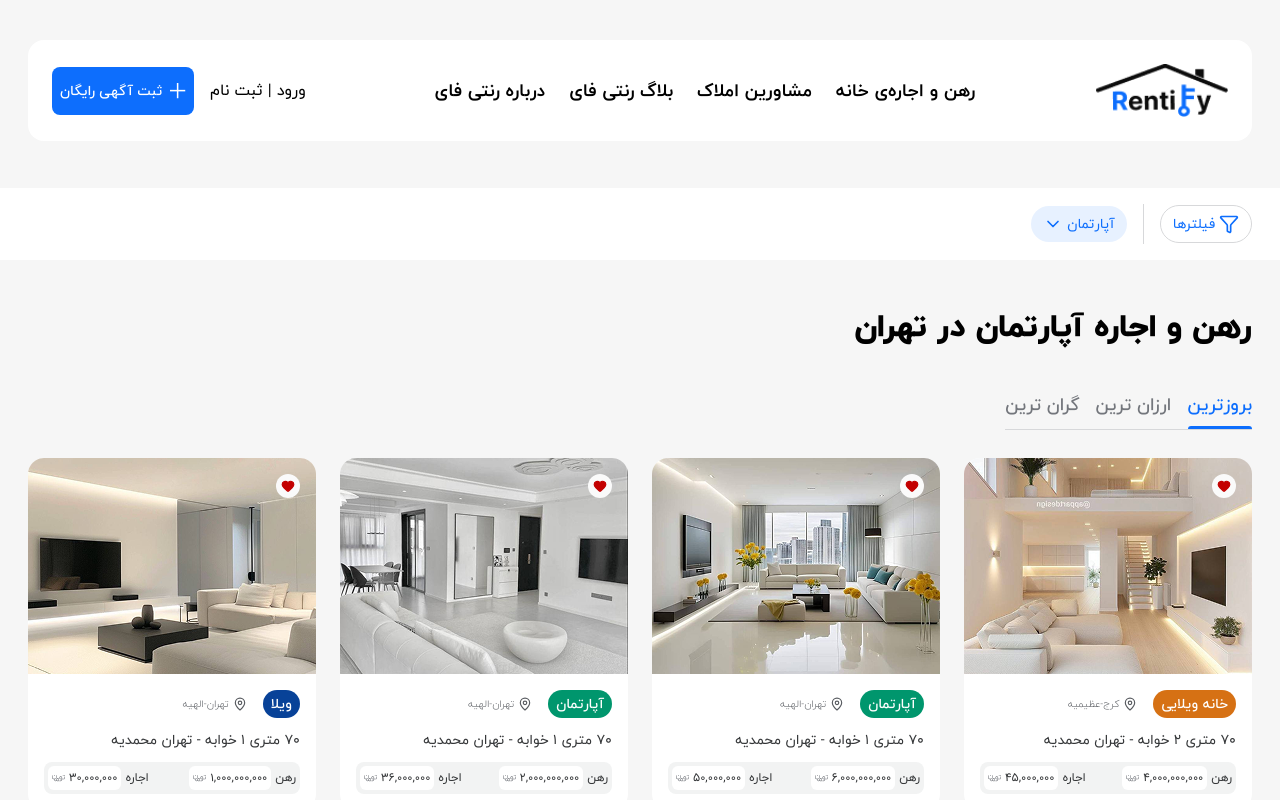
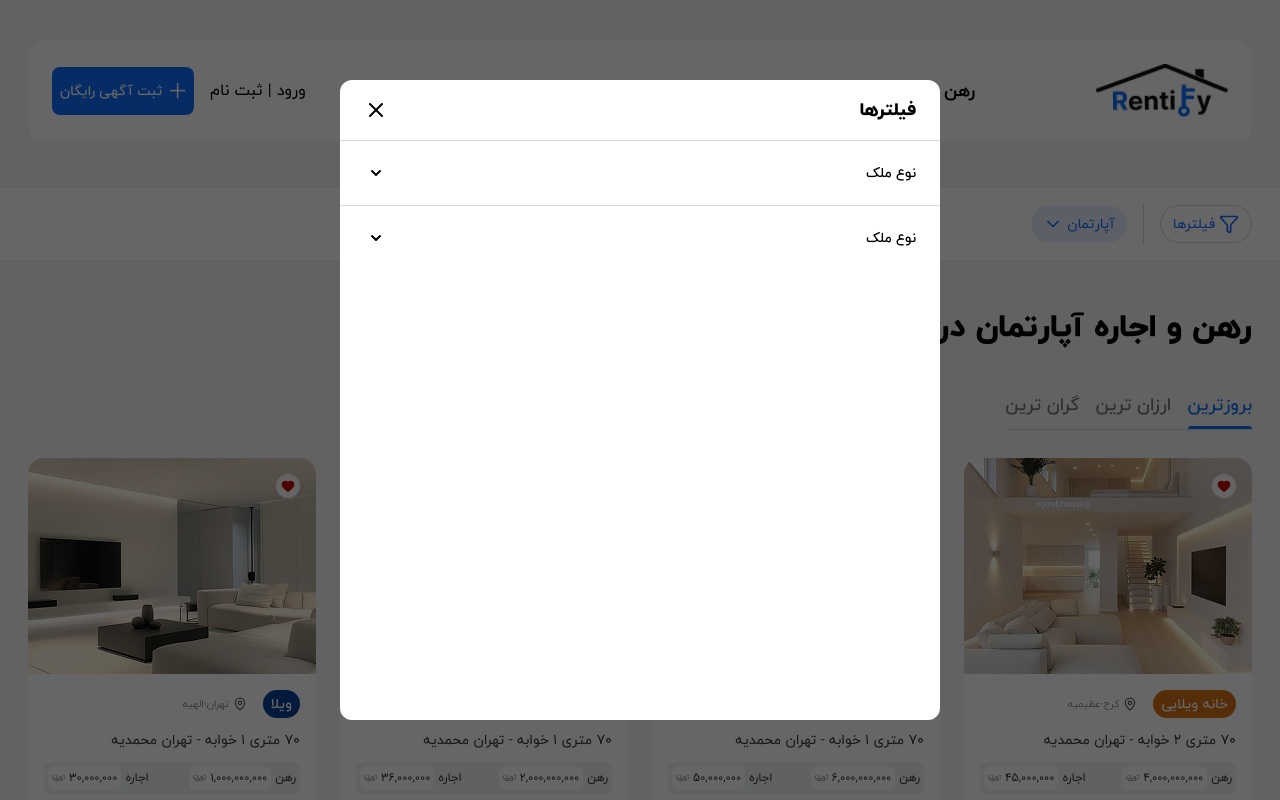
Before and after one commit to HosseinDev-02/rentify-app, a Next.js app: page /advertisements in a window 1280 px wide. Shown: the top 800 px of the page. Built offline with nearby package versions, Linux system fonts and the light colour scheme.

Commit message:
codding land type filtering

```diff
--- a/src/app/advertisements/page.js
+++ b/src/app/advertisements/page.js
@@ -1,13 +1,35 @@
+"use client";
 import Header from "@/components/layout/Header";
 import AdvertisementBox from "@/components/ui/AdvertisementBox";
+import Checkbox from "@/components/ui/Checkbox";
 import PrimaryButton from "@/components/ui/buttons/PrimaryButton";
 import { adsItems, searchResults } from "@/utils/data";
-import { ChevronDown, Funnel, Search } from "lucide-react";
-import React from "react";
+import { landTypes } from "@/utils/filters";
+import { Check, ChevronDown, Funnel, Search, XIcon } from "lucide-react";
+import React, { useState } from "react";
 
 export default function Advertisements() {
+    const [showFilters, setShowFilters] = useState([]);
+    const [selectedLandType, setSelectedLandType] = useState([]);
+
+    const toggleShowFilters = (type) => {
+        setShowFilters((prev) =>
+            prev.includes(type)
+                ? prev.filter((item) => item !== type)
+                : [...prev, type]
+        );
+    };
+
+    const landTypeToggle = (id, checked) => {
+        console.log("checked", checked);
+        console.log("id", id);
+        setSelectedLandType((prev) =>
+            checked ? [...prev, id] : prev.filter((item) => item !== id)
+        );
+    };
+
     return (
-        <div>
+        <>
             <Header
                 wrapperClassName={"rounded-2xl bg-white"}
                 className={"text-black!"}
@@ -94,6 +116,92 @@ export default function Advertisements() {
                     </div>
                 </div>
             </main>
-        </div>
+            {/* advertisements filtering wrapper */}
+            <div className="fixed inset-0 flex items-center justify-center bg-black/60 z-100">
+                {/* filtering wrapper */}
+                <div className="rounded-xl bg-white w-150 min-h-160">
+                    {/* filtering header */}
+                    <div className="flex items-center justify-between px-6 py-4 border-b border-b-[#D7D8DA]">
+                        <h6 className="text-lg font-IranYekan-ExtraBold">
+                            فیلترها
+                        </h6>
+                        <span>
+                            <XIcon size={24} />
+                        </span>
+                    </div>
+                    {/* filtering items wrapper */}
+                    <div className="divide-y divide-[#D7D8DA]">
+                        {/* land type */}
+                        <div className="px-6 py-5">
+                            {/* land type filter button */}
+                            <button
+                                onClick={() => toggleShowFilters("landType")}
+                                className="text-sm font-IranYekan-Medium flex items-center justify-between w-full cursor-pointer"
+                            >
+                                <span>نوع ملک</span>
+                                <span className="flex items-center justify-center w-6 h-6">
+                                    <ChevronDown size={16} strokeWidth={3} />
+                                </span>
+                            </button>
+                            {/* land type filter content */}
+                            <div
+                                className={`flex flex-col justify-end gap-3 overflow-hidden transition-all duration-300 ease-in-out ${
+                                    showFilters.includes("landType")
+                                        ? "max-h-60 opacity-100 pt-6"
+                                        : "max-h-0 opacity-0 pt-0"
+                                }`}
+                            >
+                                {landTypes.map((item) => (
+                                    <Checkbox
+                                        onChange={(c) =>
+                                            landTypeToggle(item.id, c)
+                                        }
+                                        key={item.id}
+                                        label={item.title}
+                                        checked={selectedLandType.includes(
+                                            item.id
+                                        )}
+                                    />
+                                ))}
+                            </div>
+                        </div>
+                        {/* land type */}
+                        <div className="px-6 py-5">
+                            {/* land type filter button */}
+                            <button
+                                onClick={() => toggleShowFilters("landType")}
+                                className="text-sm font-IranYekan-Medium flex items-center justify-between w-full cursor-pointer"
+                            >
+                                <span>نوع ملک</span>
+                                <span className="flex items-center justify-center w-6 h-6">
+                                    <ChevronDown size={16} strokeWidth={3} />
+                                </span>
+                            </button>
+                            {/* land type filter content */}
+                            <div
+                                className={`flex flex-col justify-end gap-3 overflow-hidden transition-all duration-300 ease-in-out ${
+                                    showFilters.includes("landType")
+                                        ? "max-h-60 opacity-100 pt-6"
+                                        : "max-h-0 opacity-0 pt-0"
+                                }`}
+                            >
+                                {landTypes.map((item) => (
+                                    <Checkbox
+                                        onChange={(c) =>
+                                            landTypeToggle(item.id, c)
+                                        }
+                                        key={item.id}
+                                        label={item.title}
+                                        checked={selectedLandType.includes(
+                                            item.id
+                                        )}
+                                    />
+                                ))}
+                            </div>
+                        </div>
+                    </div>
+                </div>
+            </div>
+        </>
     );
 }
--- /dev/null
+++ b/src/components/ui/Checkbox.js
@@ -0,0 +1,39 @@
+"use client";
+import { Check } from "lucide-react";
+import React, { useId } from "react";
+
+export default function Checkbox({ checked, onChange, label }) {
+    const id = useId();
+
+    return (
+        <label
+            htmlFor={id}
+            className="flex items-center gap-3 cursor-pointer select-none"
+        >
+            <span className="relative">
+                <input
+                    id={id}
+                    type="checkbox"
+                    checked={checked}
+                    onChange={(e) => onChange(e.target.checked)}
+                    className="peer sr-only"
+                />
+
+                <span
+                    className="flex items-center justify-center gap-2 w-5 h-5 rounded-xs border-2 border-[#989BA0] peer-checked:border-primary peer-checked:bg-primary transition
+            "
+                >
+                    {checked && (
+                        <Check
+                            className="text-white"
+                            strokeWidth={3}
+                            size={16}
+                        />
+                    )}
+                </span>
+            </span>
+
+            <span className="text-sm">{label}</span>
+        </label>
+    );
+}
--- /dev/null
+++ b/src/components/ui/FilterMenu.js
@@ -0,0 +1,7 @@
+import React from 'react'
+
+export default function FilterMenu() {
+  return (
+    <div>FilterMenu</div>
+  )
+}
--- /dev/null
+++ b/src/utils/filters.js
@@ -0,0 +1,16 @@
+const landTypes = [
+    {
+        title: 'آپارتمان',
+        id: 'Apartment'
+    },
+    {
+        title: 'ویلا',
+        id: 'villa'
+    },
+    {
+        title: 'خانه ویلایی',
+        id: 'villaHouse'
+    },
+]
+
+export { landTypes }
```
